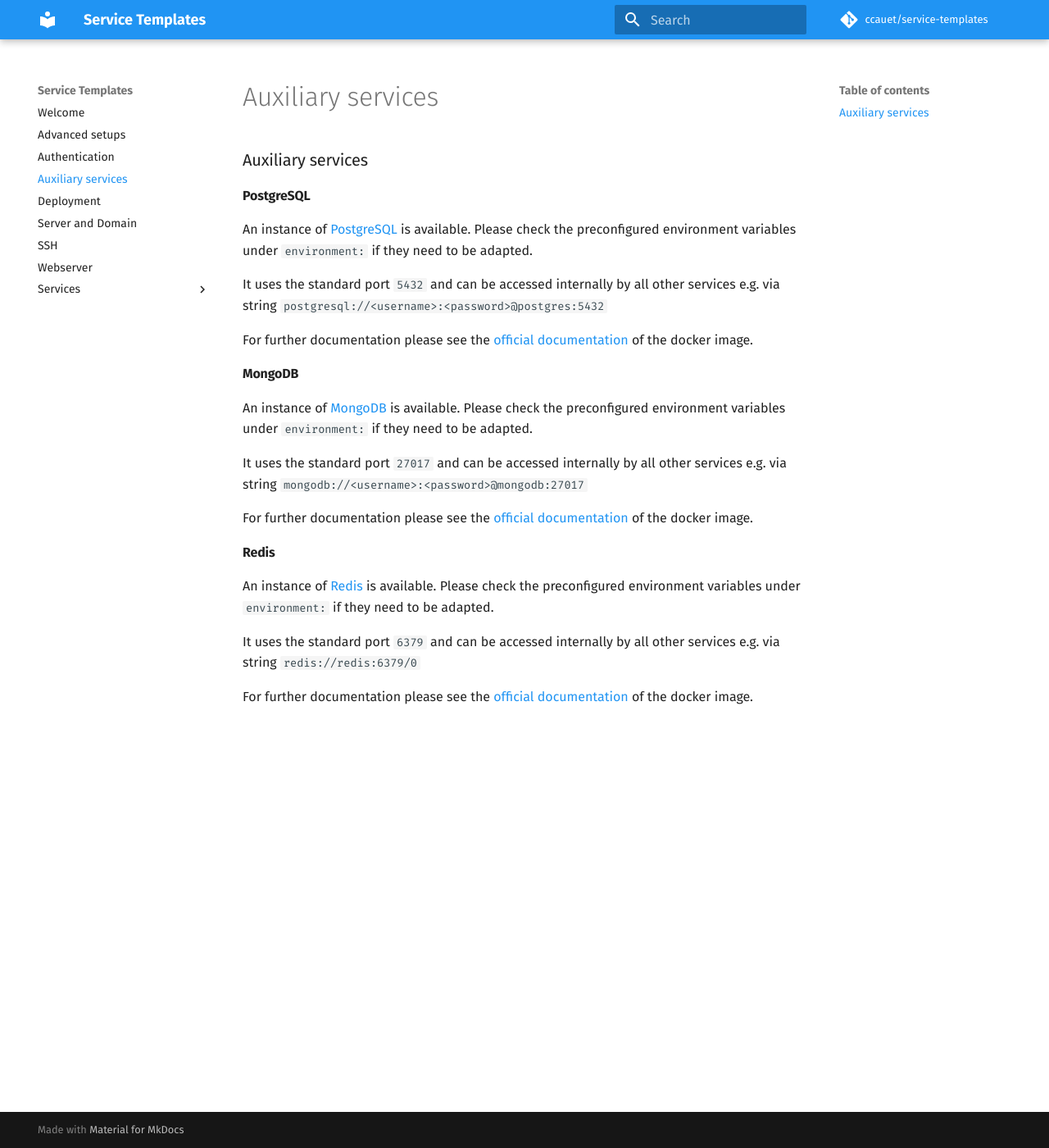
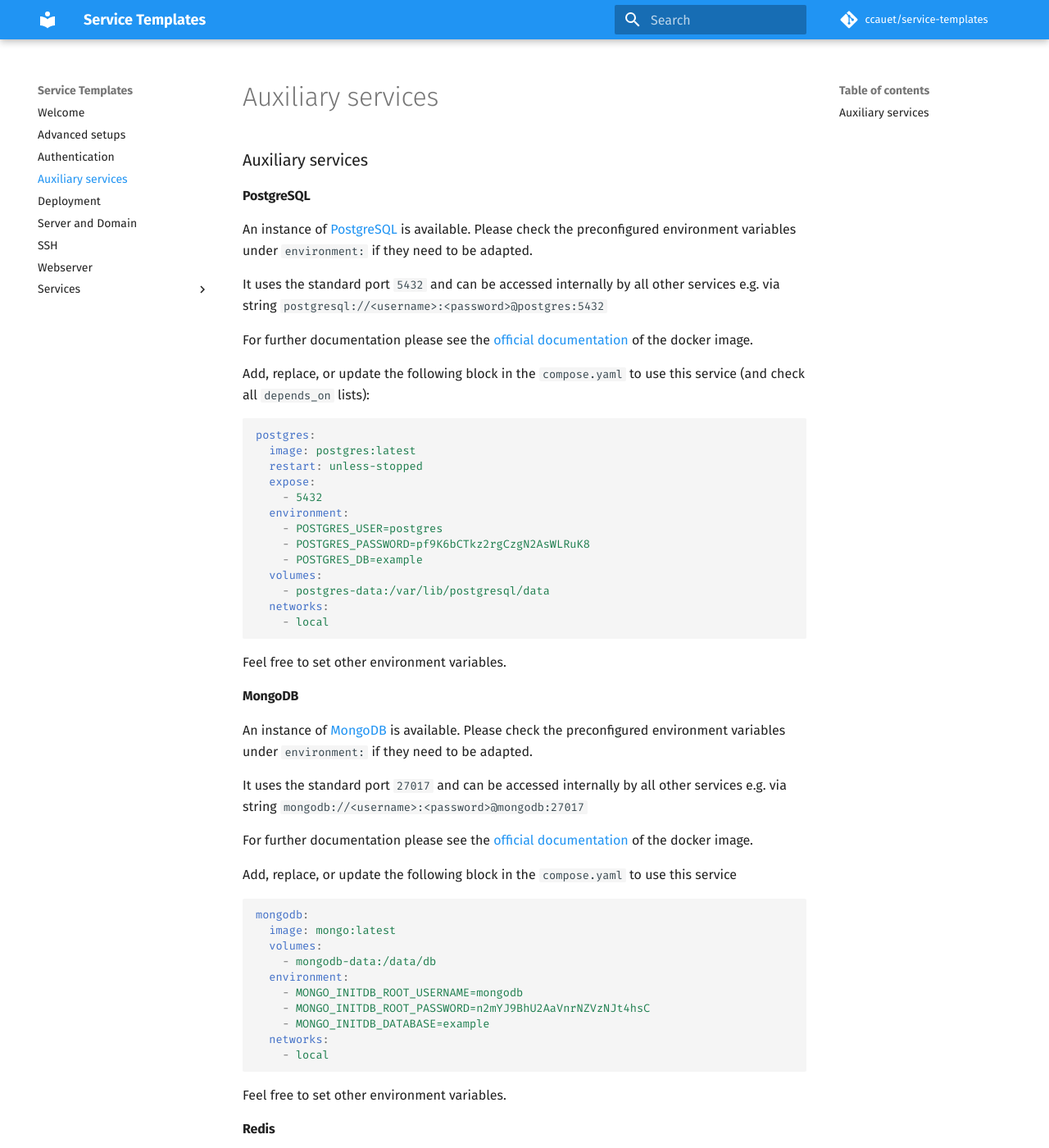
Before and after one commit to point8/service-templates, an MkDocs documentation site: the page built from docs/content/auxiliary-services.md, in a window 1280 px wide and 1400 px high. Shown: the whole window at 82% size. Built offline with MkDocs 1.6.1 and Material for MkDocs 9.7.7, drawn with Linux system fonts in a browser that asks for light colours; some of the changed text lies outside the part shown.

Commit message:
Update docs

````diff
--- a/docs/content/auxiliary-services.md
+++ b/docs/content/auxiliary-services.md
@@ -8,6 +8,26 @@
 
 For further documentation please see the [official documentation](https://hub.docker.com/_/postgres) of the docker image.
 
+Add, replace, or update the following block in the `compose.yaml` to use this service (and check all `depends_on` lists):
+
+```yaml
+postgres:
+  image: postgres:latest
+  restart: unless-stopped
+  expose:
+    - 5432
+  environment:
+    - POSTGRES_USER=postgres
+    - POSTGRES_PASSWORD=pf9K6bCTkz2rgCzgN2AsWLRuK8
+    - POSTGRES_DB=example
+  volumes:
+    - postgres-data:/var/lib/postgresql/data
+  networks:
+    - local
+```
+
+Feel free to set other environment variables.
+
 #### MongoDB
 
 An instance of [MongoDB](https://www.mongodb.com/) is available. Please check the preconfigured environment variables under `environment:` if they need to be adapted.
@@ -16,6 +36,23 @@
 
 For further documentation please see the [official documentation](https://hub.docker.com/_/mongo) of the docker image.
 
+Add, replace, or update the following block in the `compose.yaml` to use this service
+
+```yaml
+mongodb:
+  image: mongo:latest
+  volumes:
+    - mongodb-data:/data/db
+  environment:
+    - MONGO_INITDB_ROOT_USERNAME=mongodb
+    - MONGO_INITDB_ROOT_PASSWORD=n2mYJ9BhU2AaVnrNZVzNJt4hsC
+    - MONGO_INITDB_DATABASE=example
+  networks:
+    - local
+```
+
+Feel free to set other environment variables.
+
 #### Redis
 
 An instance of [Redis](https://redis.io/) is available. Please check the preconfigured environment variables under `environment:` if they need to be adapted.
@@ -23,3 +60,17 @@
 It uses the standard port `6379` and can be accessed internally by all other services e.g. via string `redis://redis:6379/0`
 
 For further documentation please see the [official documentation](https://hub.docker.com/_/redis) of the docker image.
+
+Add, replace, or update the following block in the `compose.yaml` to use this service
+
+```yaml
+redis:
+  image: redis:latest
+  restart: unless-stopped
+  expose:
+   - 6379
+  volumes:
+    - redis-data:/data
+  networks:
+    - local
+```
````
Also changed, not shown: compose.yaml (+1 -21 lines).
